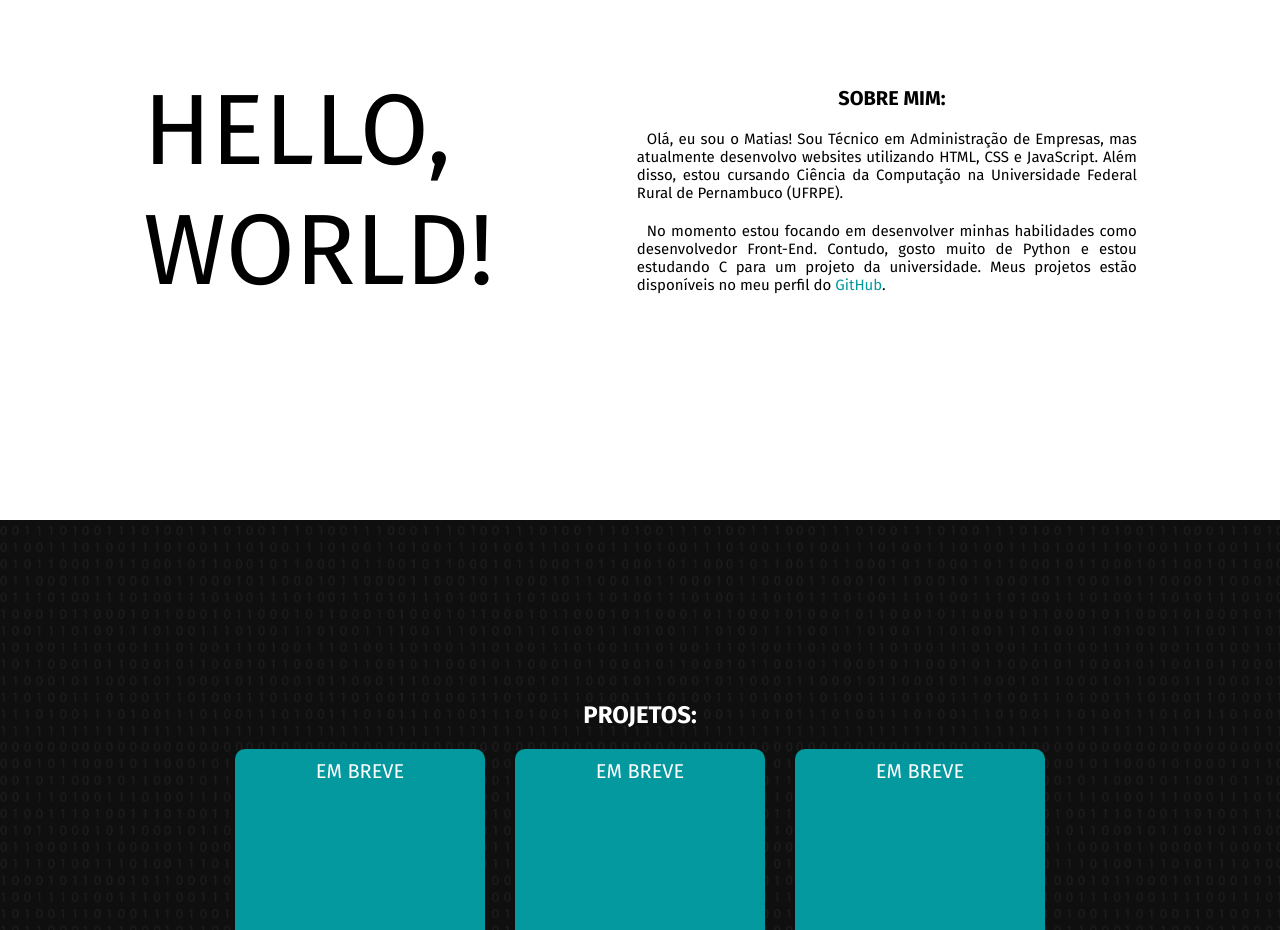
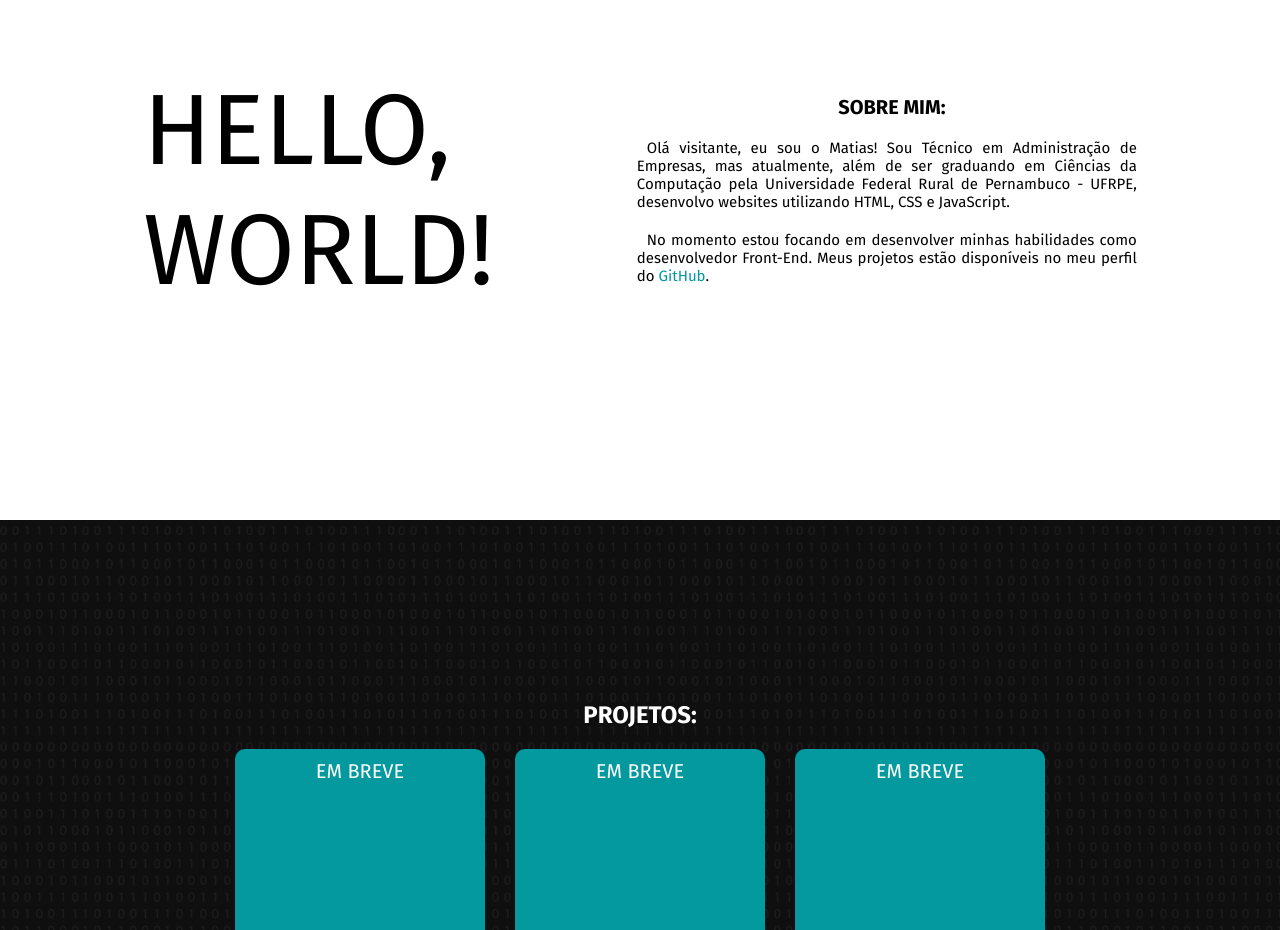
Before and after one commit to Mattias-ATMZ/Portifolio_1.0, a plain HTML site: page index.html in a window 1280 px wide. Shown: the part 800-1730 px from the top of the page. Drawn offline with Linux system fonts and the light colour scheme.

Commit message:
Update index.html

```diff
--- a/index.html
+++ b/index.html
@@ -47,9 +47,8 @@
             <h2 class="c2-text-hello-w">HELLO,<br>WORLD!</h2>
             <div class="c2-text">
                 <h2 class="c2-title">SOBRE MIM:</h2>
-                <p>Olá, eu sou o Matias! Sou Técnico em Administração de Empresas, mas atualmente desenvolvo websites utilizando HTML, CSS e JavaScript. Além disso, estou cursando Ciência da Computação na Universidade Federal Rural de Pernambuco (UFRPE).</p>
-                <p>No momento estou focando em desenvolver minhas habilidades como desenvolvedor Front-End. Contudo, gosto muito de Python e estou estudando C para um projeto da universidade. Meus projetos estão disponíveis no meu perfil do <a target="_blank"
-                class="c2-link-github-p" href="https://github.com/thearthemiz">GitHub</a>.</p>
+                <p>Olá visitante, eu sou o Matias! Sou Técnico em Administração de Empresas, mas atualmente, além de ser graduando em Ciências da Computação pela Universidade Federal Rural de Pernambuco - UFRPE, desenvolvo websites utilizando HTML, CSS e JavaScript.</p>
+                <p>No momento estou focando em desenvolver minhas habilidades como desenvolvedor Front-End. Meus projetos estão disponíveis no meu perfil do <a target="_blank" class="c2-link-github-p" href="https://github.com/thearthemiz">GitHub</a>.</p>
             </div>
         </section>
         <!--FINAL DA SECTION-2/SOBRE-->
```
